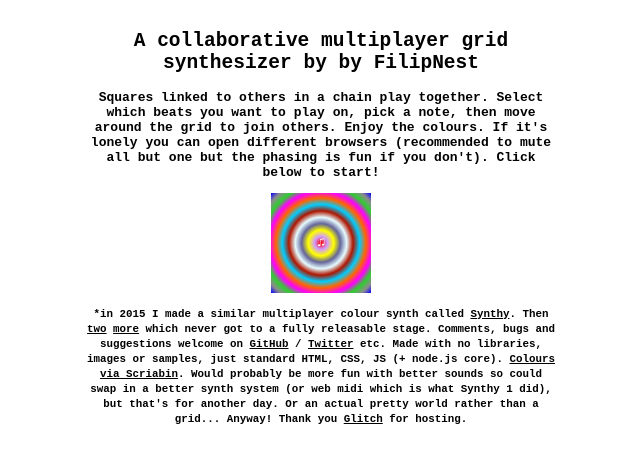
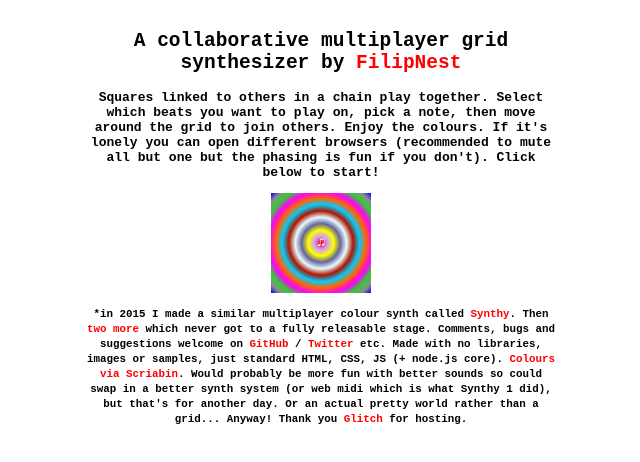
Before and after one commit to FilipNest/synthy4, a website: page index.html in a window 1280 px wide. Shown: the part 92-554 px from the top of the page, without its empty margins (319-959 px from the left). Drawn offline with Linux system fonts and the light colour scheme.

Commit message:
checkout

```diff
--- a/index.html
+++ b/index.html
@@ -11,7 +11,7 @@
     <article id="intro">
       <h1 class="title">Synthy 4*</h1>
       <h2>
-        A collaborative multiplayer grid synthesizer by by FilipNest
+        A collaborative multiplayer grid synthesizer by <a href="https://twitter.com/filipnest">FilipNest</a>
       </h2>
       <p>
         Squares linked to others in a chain play together. Select which beats
--- a/static/style.css
+++ b/static/style.css
@@ -15,8 +15,8 @@ body {
 
 a:link,
 a:visited {
-  color: inherit;
-
+  color: #ff0000;
+  text-decoration: none;
 }
 
 article {
```
